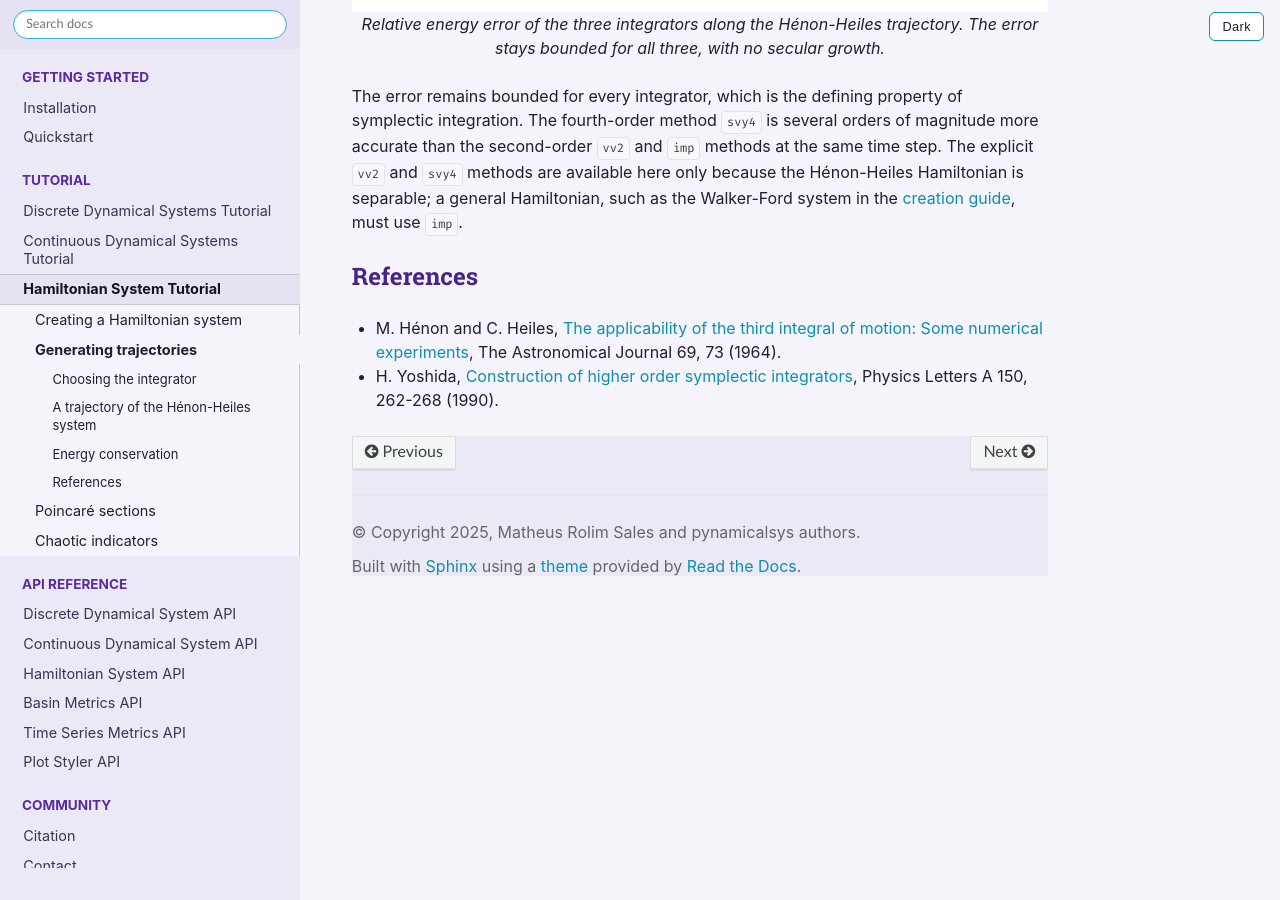
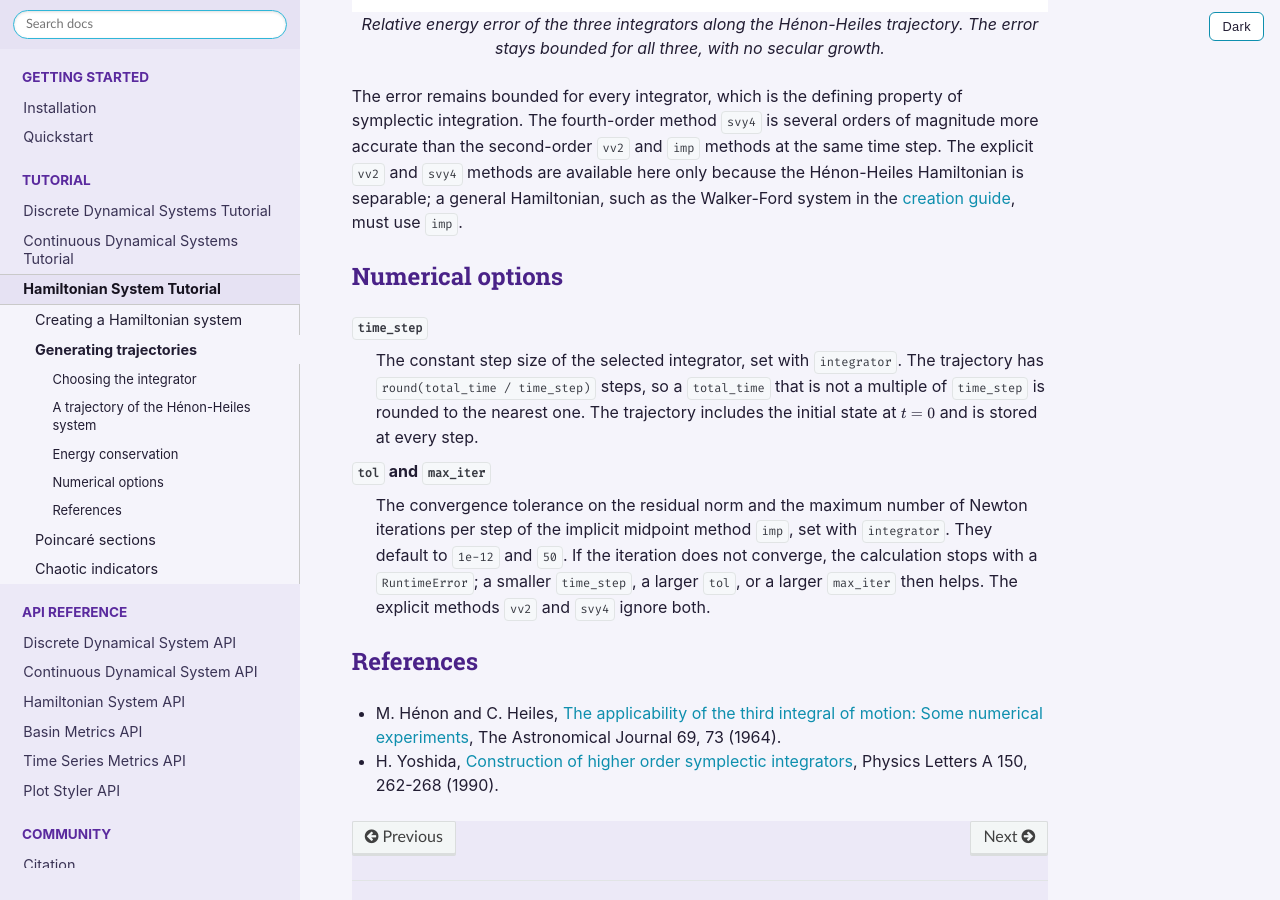
Before and after one commit to mrolims/pynamicalsys, a Sphinx documentation site: the page built from docs/source/hs_trajectories.rst, in a window 1280 px wide and 900 px high, scrolled down 3509 px. Built offline with Sphinx 7.4.7 and the Read the Docs theme 3.1.0, drawn with Linux system fonts in a browser that asks for light colours; the version number could not be read and is left out.

Commit message:
docs: add numerical options to the Hamiltonian trajectories page

```diff
--- a/docs/source/hs_trajectories.rst
+++ b/docs/source/hs_trajectories.rst
@@ -125,6 +125,15 @@ and evaluate the Hénon-Heiles Hamiltonian along the trajectory produced by each
 
 The error remains bounded for every integrator, which is the defining property of symplectic integration. The fourth-order method ``svy4`` is several orders of magnitude more accurate than the second-order ``vv2`` and ``imp`` methods at the same time step. The explicit ``vv2`` and ``svy4`` methods are available here only because the Hénon-Heiles Hamiltonian is separable; a general Hamiltonian, such as the Walker-Ford system in the :doc:`creation guide <hs_creating_hs>`, must use ``imp``.
 
+Numerical options
+~~~~~~~~~~~~~~~~~
+
+``time_step``
+    The constant step size of the selected integrator, set with ``integrator``. The trajectory has ``round(total_time / time_step)`` steps, so a ``total_time`` that is not a multiple of ``time_step`` is rounded to the nearest one. The trajectory includes the initial state at :math:`t=0` and is stored at every step.
+
+``tol`` and ``max_iter``
+    The convergence tolerance on the residual norm and the maximum number of Newton iterations per step of the implicit midpoint method ``imp``, set with ``integrator``. They default to ``1e-12`` and ``50``. If the iteration does not converge, the calculation stops with a ``RuntimeError``; a smaller ``time_step``, a larger ``tol``, or a larger ``max_iter`` then helps. The explicit methods ``vv2`` and ``svy4`` ignore both.
+
 References
 ~~~~~~~~~~
 
```
